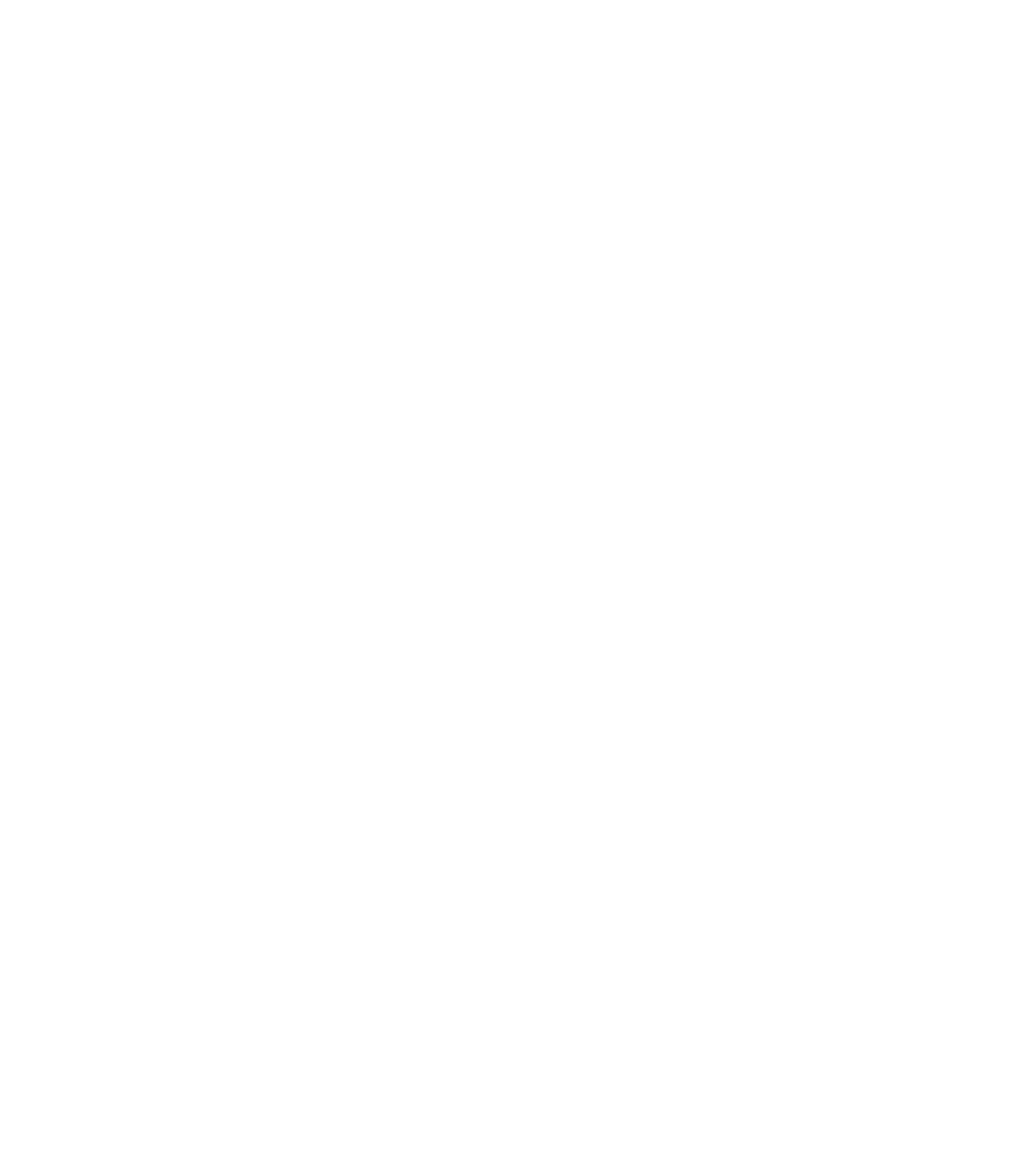
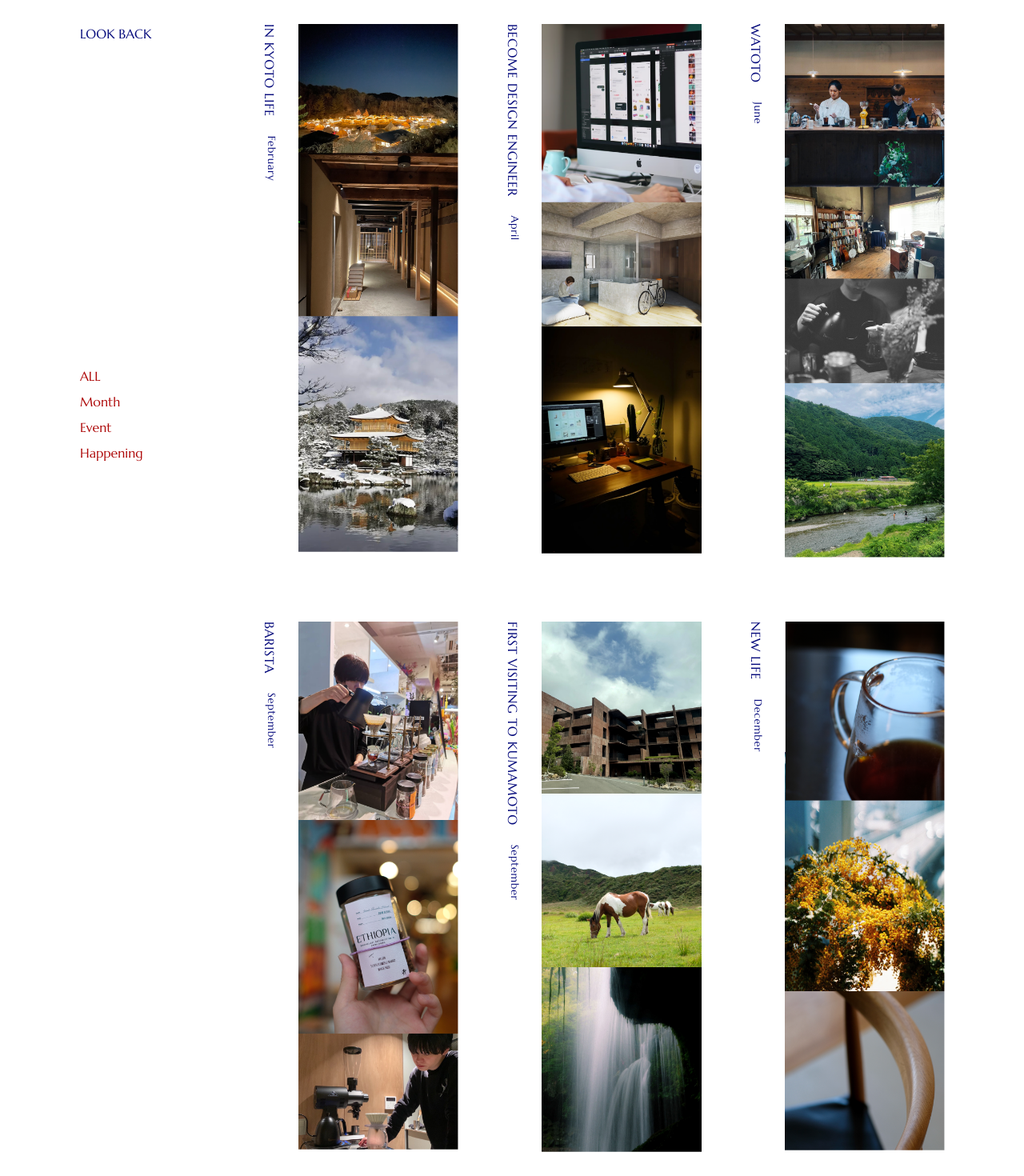
Before and after one commit to gogoipe3913/react-vite-transition-test, a React (Vite) app: page / in a window 1280 px wide. Shown: the part 1700-3170 px from the top of the page at 80% size. Before the commit the page ends 1730 px from the top, so only its background shows below. Built offline with nearby package versions, Linux system fonts and the light colour scheme; a web font is replaced by a local one.

Commit message:
LookBackを作成

```diff
--- /dev/null
+++ b/src/components/organisms/LookBack/index.tsx
@@ -0,0 +1,125 @@
+import classNames from "classnames";
+import React from "react";
+import style from "./style.module.scss";
+
+type LookBackProps = {
+  className?: string;
+};
+
+const LookBack: React.FC<LookBackProps> = ({ className = "" }) => {
+  return (
+    <div className={classNames(style.LookBack, className)}>
+      <div className={style.LookBack__sideColumn}>
+        <p className={style.LookBack__sideColumnTitle}>LOOK BACK</p>
+        <ul className={style.LookBack__sortItems}>
+          <li className={style.LookBack__sortItem}>
+            <button className={style.LookBack__sortButton}>ALL</button>
+          </li>
+          <li>
+            <button className={style.LookBack__sortButton}>Month</button>
+          </li>
+          <li>
+            <button className={style.LookBack__sortButton}>Event</button>
+          </li>
+          <li>
+            <button className={style.LookBack__sortButton}>Happening</button>
+          </li>
+        </ul>
+      </div>
+      <div className={style.LookBack__mainColumn}>
+        <ul className={style.LookBack__items}>
+          <li className={style.LookBack__item}>
+            <button className={style.LookBack__itemButton}>
+              <span className={style.LookBack__itemTitle}>
+                <span className={style.LookBack__itemTitleText}>
+                  IN KYOTO LIFE
+                </span>
+                <span className={style.LookBack__itemTitleMonth}>February</span>
+              </span>
+              <img
+                className={style.LookBack__itemImage}
+                src="../../../../static/images/inKyotoLife.png"
+                alt=""
+              />
+            </button>
+          </li>
+          <li className={style.LookBack__item}>
+            <button className={style.LookBack__itemButton}>
+              <span className={style.LookBack__itemTitle}>
+                <span className={style.LookBack__itemTitleText}>
+                  BECOME DESIGN ENGINEER
+                </span>
+                <span className={style.LookBack__itemTitleMonth}>April</span>
+              </span>
+              <img
+                className={style.LookBack__itemImage}
+                src="../../../../static/images/becomeDesignEngineer.png"
+                alt=""
+              />
+            </button>
+          </li>
+          <li className={style.LookBack__item}>
+            <button className={style.LookBack__itemButton}>
+              <span className={style.LookBack__itemTitle}>
+                <span className={style.LookBack__itemTitleText}>WATOTO</span>
+                <span className={style.LookBack__itemTitleMonth}>June</span>
+              </span>
+              <img
+                className={style.LookBack__itemImage}
+                src="../../../../static/images/watoto.png"
+                alt=""
+              />
+            </button>
+          </li>
+          <li className={style.LookBack__item}>
+            <button className={style.LookBack__itemButton}>
+              <span className={style.LookBack__itemTitle}>
+                <span className={style.LookBack__itemTitleText}>BARISTA</span>
+                <span className={style.LookBack__itemTitleMonth}>
+                  September
+                </span>
+              </span>
+              <img
+                className={style.LookBack__itemImage}
+                src="../../../../static/images/barista.png"
+                alt=""
+              />
+            </button>
+          </li>
+          <li className={style.LookBack__item}>
+            <button className={style.LookBack__itemButton}>
+              <span className={style.LookBack__itemTitle}>
+                <span className={style.LookBack__itemTitleText}>
+                  FIRST VISITING TO KUMAMOTO
+                </span>
+                <span className={style.LookBack__itemTitleMonth}>
+                  September
+                </span>
+              </span>
+              <img
+                className={style.LookBack__itemImage}
+                src="../../../../static/images/firstVisitingToKumamoto.png"
+                alt=""
+              />
+            </button>
+          </li>
+          <li className={style.LookBack__item}>
+            <button className={style.LookBack__itemButton}>
+              <span className={style.LookBack__itemTitle}>
+                <span className={style.LookBack__itemTitleText}>NEW LIFE</span>
+                <span className={style.LookBack__itemTitleMonth}>December</span>
+              </span>
+              <img
+                className={style.LookBack__itemImage}
+                src="../../../../static/images/newLife.png"
+                alt=""
+              />
+            </button>
+          </li>
+        </ul>
+      </div>
+    </div>
+  );
+};
+
+export default LookBack;
--- /dev/null
+++ b/src/components/organisms/LookBack/style.module.scss
@@ -0,0 +1,70 @@
+@import "../../../style/variables";
+
+.LookBack {
+  padding-left: 100px;
+  display: flex;
+  font-family: "Marcellus";
+  color: $font-color-blue;
+  transition-duration: 0.3s;
+
+  .LookBack__sideColumn {
+    flex-shrink: 0;
+  }
+
+  .LookBack__sortItems {
+    margin-top: 400px;
+    line-height: 2em;
+  }
+
+  .LookBack__sortButton {
+    color: $font-color-red;
+  }
+
+  .LookBack__mainColumn {
+    margin-left: 160px;
+  }
+
+  .LookBack__items {
+    display: flex;
+    align-items: flex-start;
+    flex-direction: row;
+    flex-wrap: wrap;
+  }
+
+  .LookBack__item {
+    margin-right: 80px;
+    margin-bottom: 80px;
+  }
+
+  .LookBack__itemButton {
+    color: $font-color-blue;
+  }
+
+  .LookBack__itemButton {
+    position: relative;
+    display: flex;
+  }
+
+  .LookBack__itemTitle {
+    position: absolute;
+    top: 0;
+    display: flex;
+    letter-spacing: 0.04em;
+    transform: rotate(90deg);
+    transform-origin: top left;
+  }
+
+  .LookBack__itemTitleText {
+    flex-shrink: 0;
+  }
+
+  .LookBack__itemTitleMonth {
+    margin-left: 24px;
+    font-size: 13px;
+  }
+
+  .LookBack__itemImage {
+    margin-left: 24px;
+    width: 200px;
+  }
+}
--- a/src/components/templates/index.tsx
+++ b/src/components/templates/index.tsx
@@ -6,6 +6,7 @@
 import MainLayout from "../organisms/MainLayout";
 import Top from "../organisms/Top";
 import About from "../organisms/About";
+import LookBack from "../organisms/LookBack";
 
 const Templates: React.FC = () => {
   const location = useLocation();
@@ -21,6 +22,7 @@
                 <>
                   <Top />
                   <About />
+                  <LookBack />
                 </>
               </MainLayout>
             }
```
